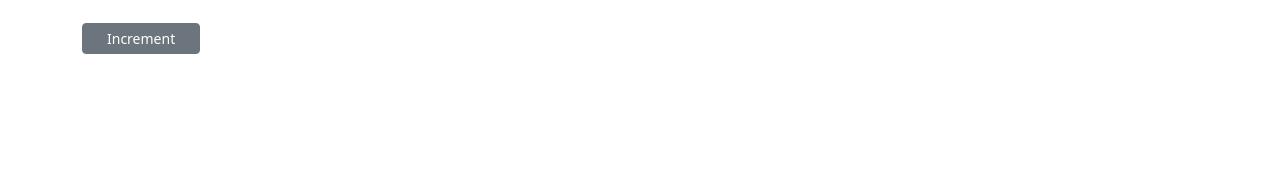
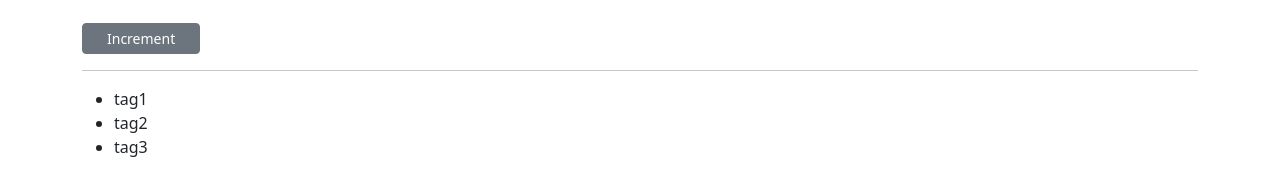
Before and after one commit to cletuskingdom/react_app_2023, a React (Create React App) app: page / in a window 1280 px wide. Shown: the part 447-642 px from the top of the page. Built offline with nearby package versions, Linux system fonts and the light colour scheme.

Commit message:
I created a handleIncrement()

```diff
--- a/src/components/counter.jsx
+++ b/src/components/counter.jsx
@@ -4,23 +4,37 @@ class Counter extends Component {
 		count: 0,
 		imageUrl:
 			"https://external-content.duckduckgo.com/iu/?u=http%3A%2F%2Fwww.goodworklabs.com%2Fwp-content%2Fuploads%2F2016%2F10%2Freactjs.png&f=1&nofb=1&ipt=0745b77b9ba310edf78577bfc110207ae1588bba420b60bafac7d704df3bc2c2&ipo=images",
+		tags: ["tag1", "tag2", "tag3"],
 	};
 
+	handleIncrement() {
+		console.log("increment Clicked");
+	}
+
 	render() {
-		let classes = this.getClasses();
-
 		return (
 			<div>
 				<img src={this.state.imageUrl} alt="" className="img-fluid" />
 
 				<div className="py-5 container">
-					<div className={classes}>
+					<div className={this.getClasses()}>
 						<span>{this.formatCount()}</span>
 					</div>
 
-					<button className="btn btn-sm mt-3 px-4 btn-secondary">
+					<button
+						onClick={this.handleIncrement}
+						className="btn btn-sm mt-3 px-4 btn-secondary"
+					>
 						Increment
 					</button>
+
+					<hr />
+
+					<ul>
+						{this.state.tags.map((tag) => (
+							<li>{tag}</li>
+						))}
+					</ul>
 				</div>
 			</div>
 		);
```
